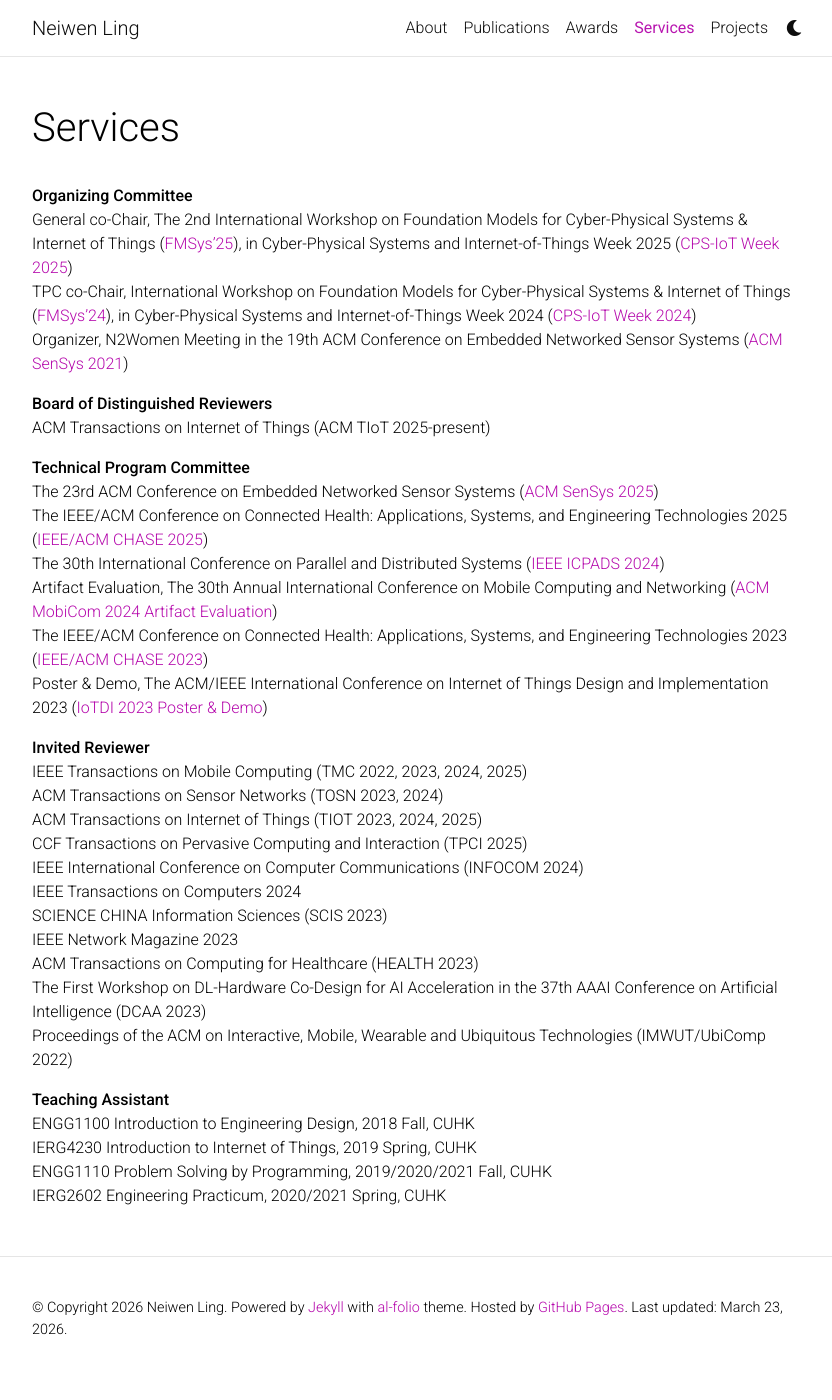
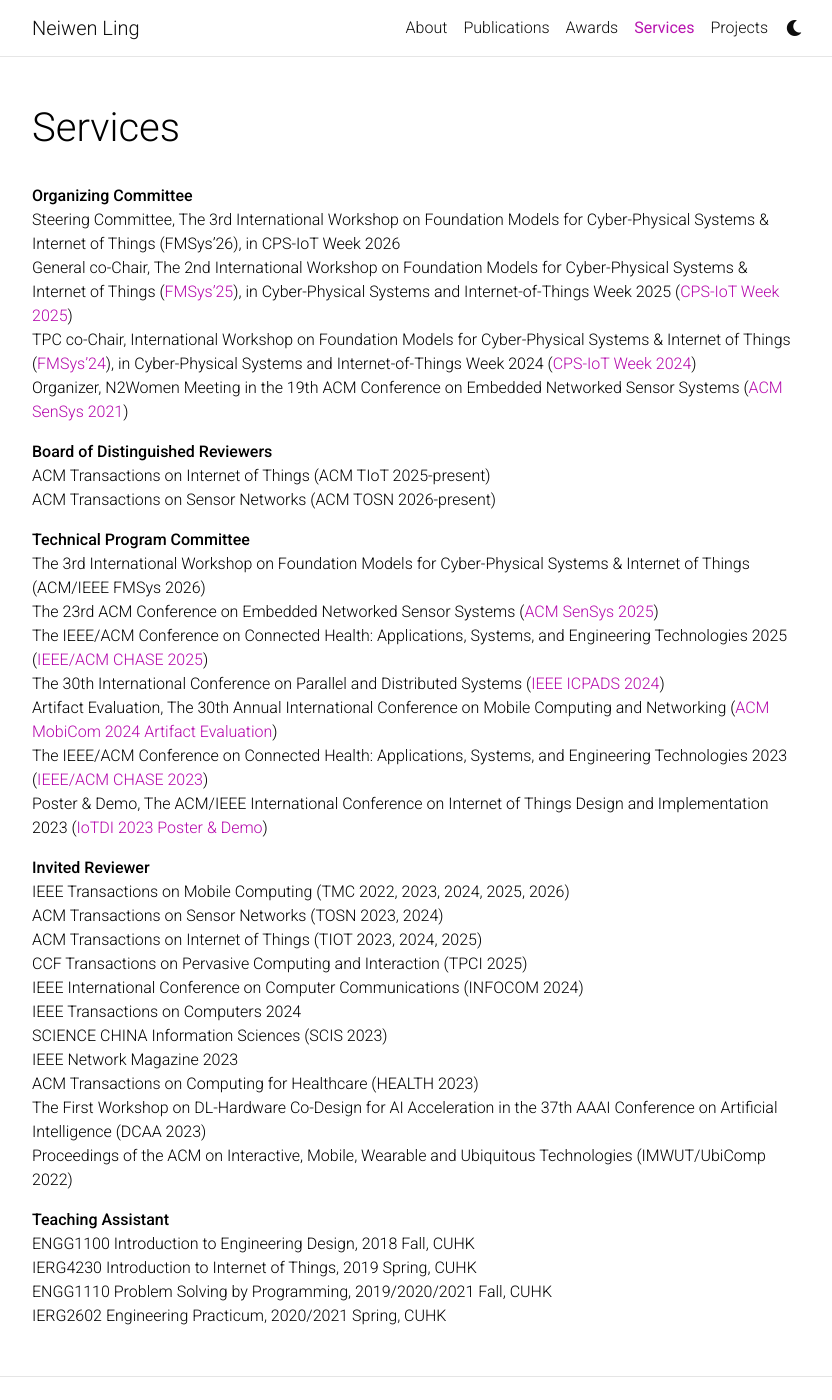
Before and after one commit to Neawhen/neiwen.github.io, a Jekyll site: the page built from _pages/services.md, in a window 1280 px wide and 1400 px high. Shown: the whole window, without its empty margins (223-1055 px from the left). Built offline with Jekyll 4.4.1, drawn with Linux system fonts in a browser that asks for light colours; full-size pictures stand in for the smaller copies a plugin makes; comment, search, counter and statistics services are not loaded; a style sheet for code colours, icons or effects is not loaded.

Commit message:
Update about page, publications, and services based on latest CV
- About: Update role to Senior Research Scientist in LLM System at ByteDance,
  add MobiSys 2025 Rising Star award, update service summary
- Publications: Update TimelyLLM (MobiSys 2026, new title & authors),
  add TMC 2025, MobiSys 2025 Rising Star, TMC 2026, SenSys 2024 Poster
- Services: Add FMSys'26 Steering Committee, TOSN Board of Distinguished
  Reviewers, FMSys 2026 TPC, TMC 2026 reviewer
- Add Claude Code project config (CLAUDE.md, settings.json)

Co-Authored-By: Claude Opus 4.6 (1M context) <noreply@anthropic.com>

```diff
--- a/_pages/services.md
+++ b/_pages/services.md
@@ -7,14 +7,17 @@ nav_order: 3
 ---
 
 **Organizing Committee**\
+Steering Committee, The 3rd International Workshop on Foundation Models for Cyber-Physical Systems & Internet of Things (FMSys'26), in CPS-IoT Week 2026\
 General co-Chair, The 2nd International Workshop on Foundation Models for Cyber-Physical Systems & Internet of Things (<a href="https://fmsys-org.github.io/2025/index.html" target="_blank" rel="noopener noreferrer">FMSys'25</a>), in Cyber-Physical Systems and Internet-of-Things Week 2025 (<a href="https://cps-iot-week2025.ics.uci.edu/index.php" target="_blank" rel="noopener noreferrer">CPS-IoT Week 2025</a>)\
 TPC co-Chair, International Workshop on Foundation Models for Cyber-Physical Systems & Internet of Things (<a href="https://fmsys24.github.io/" target="_blank" rel="noopener noreferrer">FMSys'24</a>), in Cyber-Physical Systems and Internet-of-Things Week 2024 (<a href="https://cps-iot-week2024.ie.cuhk.edu.hk/" target="_blank" rel="noopener noreferrer">CPS-IoT Week 2024</a>)\
 Organizer, N2Women Meeting in the 19th ACM Conference on Embedded Networked Sensor Systems (<a href="https://sensys.acm.org/2021/" target="_blank" rel="noopener noreferrer">ACM SenSys 2021</a>)
 
 **Board of Distinguished Reviewers**\
-ACM Transactions on Internet of Things (ACM TIoT 2025-present)
+ACM Transactions on Internet of Things (ACM TIoT 2025-present)\
+ACM Transactions on Sensor Networks (ACM TOSN 2026-present)
 
 **Technical Program Committee**\
+The 3rd International Workshop on Foundation Models for Cyber-Physical Systems & Internet of Things (ACM/IEEE FMSys 2026)\
 The 23rd ACM Conference on Embedded Networked Sensor Systems (<a href="https://sensys.acm.org/2025/" target="_blank" rel="noopener noreferrer">ACM SenSys 2025</a>)\
 The IEEE/ACM Conference on Connected Health: Applications, Systems, and Engineering Technologies 2025 (<a href="https://conferences.computer.org/chase2025/index.html" target="_blank" rel="noopener noreferrer">IEEE/ACM CHASE 2025</a>)\
 The 30th International Conference on Parallel and Distributed Systems (<a href="https://attend.ieee.org/icpads/" target="_blank" rel="noopener noreferrer">IEEE ICPADS 2024</a>)\
@@ -23,7 +26,7 @@ The IEEE/ACM Conference on Connected Health: Applications, Systems, and Engineer
 Poster & Demo, The ACM/IEEE International Conference on Internet of Things Design and Implementation 2023 (<a href="https://conferences.computer.org/iotDI/2023/index.html" target="_blank" rel="noopener noreferrer">IoTDI 2023 Poster & Demo</a>)
 
 **Invited Reviewer**\
-IEEE Transactions on Mobile Computing (TMC 2022, 2023, 2024, 2025)\
+IEEE Transactions on Mobile Computing (TMC 2022, 2023, 2024, 2025, 2026)\
 ACM Transactions on Sensor Networks (TOSN 2023, 2024)\
 ACM Transactions on Internet of Things (TIOT 2023, 2024, 2025)\
 CCF Transactions on Pervasive Computing and Interaction (TPCI 2025)\
```
Also changed, not shown: CLAUDE.md (added, +29 -0 lines), _bibliography/papers.bib (+38 -5 lines), _pages/about.md (+2 -2 lines), .claude/settings.json (added).
